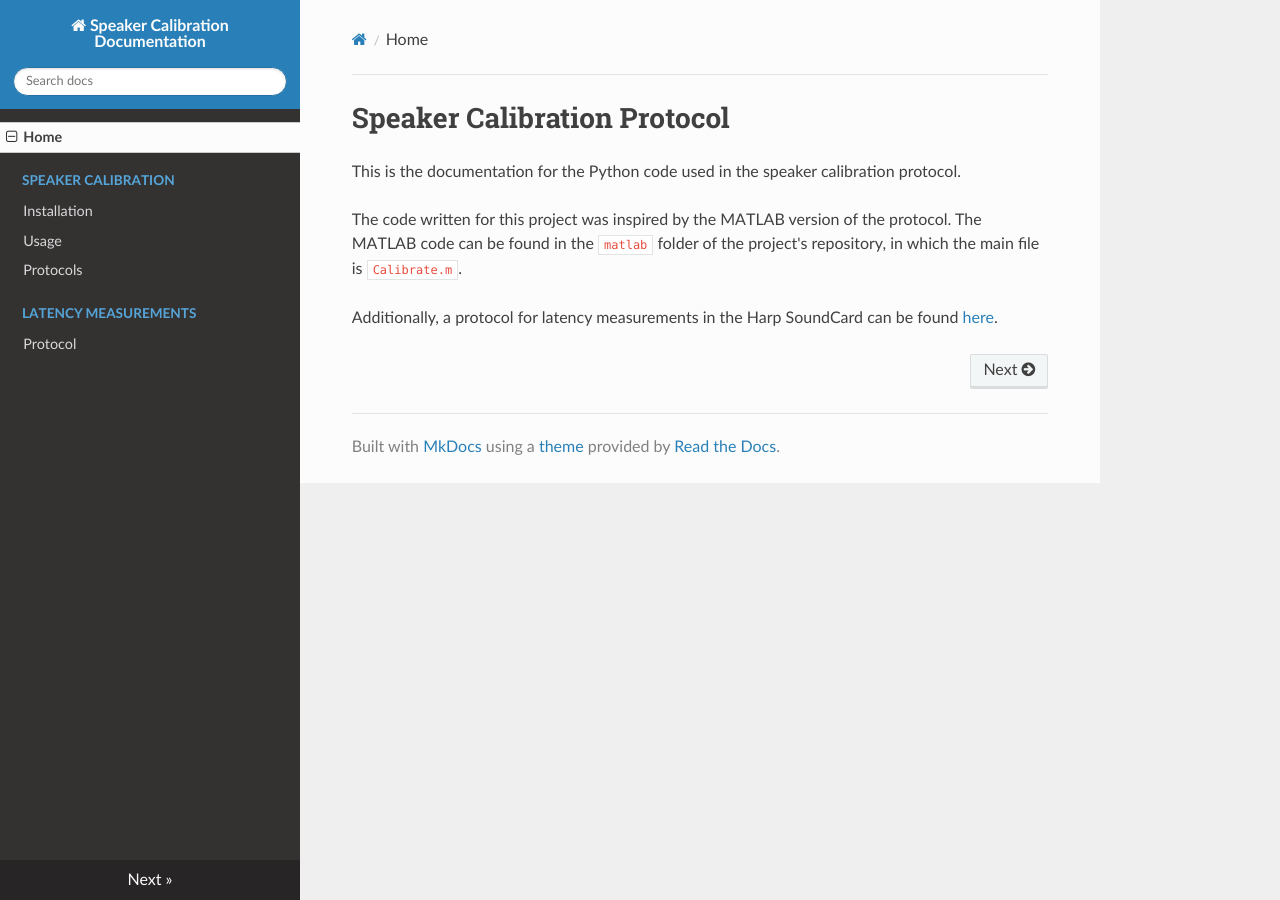
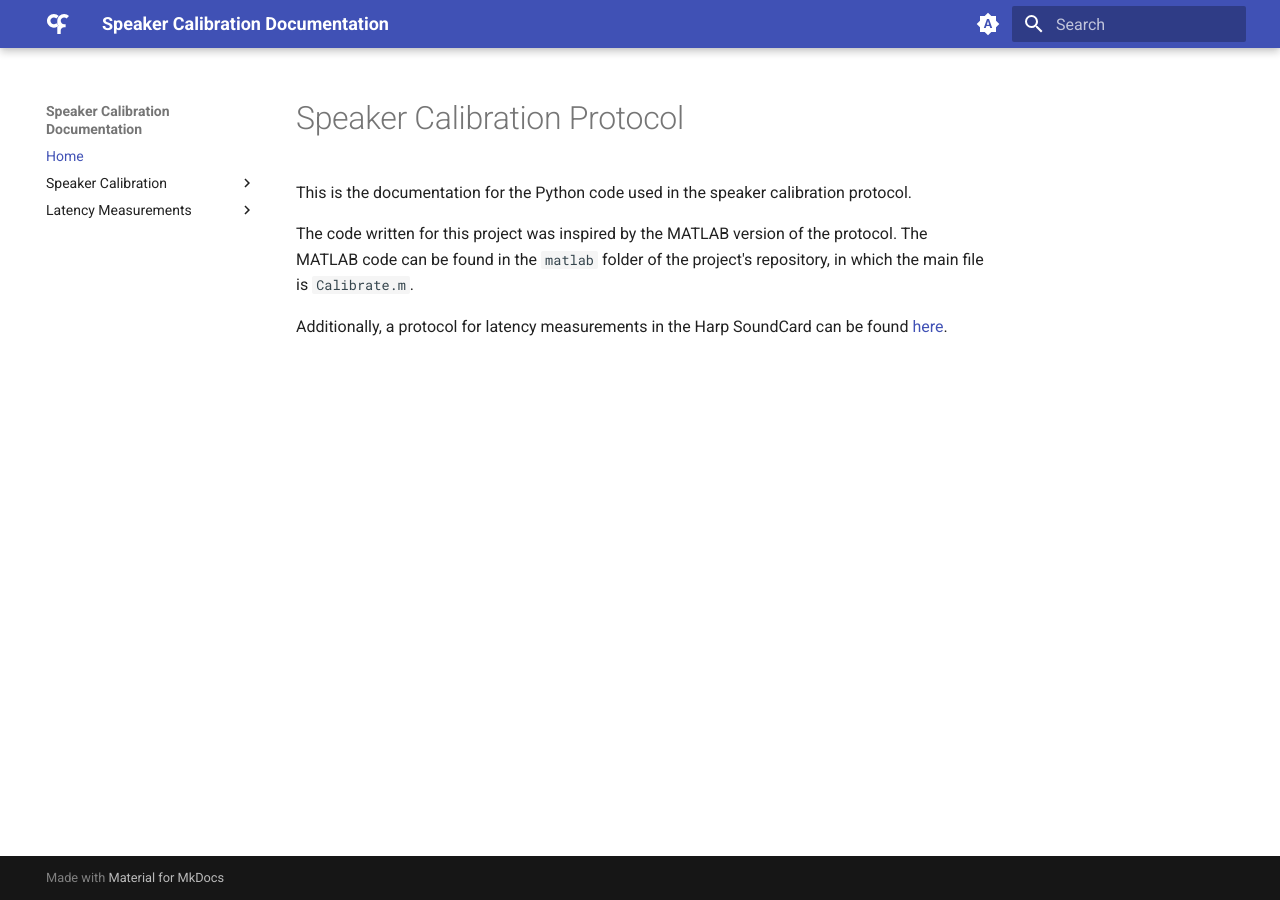
Before and after one commit to fchampalimaud/cdc-speaker-calibration, an MkDocs documentation site: the page built from docs/index.md, in a window 1280 px wide. Built offline with MkDocs 1.6.1 and Material for MkDocs 9.7.7, drawn with Linux system fonts in a browser that asks for light colours; nearby versions of some CDN libraries.

Commit message:
Docs: modify docs theme

```diff
--- a/mkdocs.yml
+++ b/mkdocs.yml
@@ -8,4 +8,21 @@ nav:
   - Latency Measurements:
     - Protocol: latency.md
 theme:
-  name: readthedocs
+  name: material
+  favicon: img/favicon.ico
+  logo: img/logo_white.svg
+  palette:
+  - media: "(prefers-color-scheme)"
+    toggle:
+      icon: material/brightness-auto
+      name: Switch to light mode
+  - media: "(prefers-color-scheme: light)"
+    scheme: default
+    toggle:
+      icon: material/weather-sunny
+      name: Switch to dark mode
+  - media: "(prefers-color-scheme: dark)"
+    scheme: slate
+    toggle:
+      icon: material/weather-night
+      name: Switch to system preference
--- a/pyproject.toml
+++ b/pyproject.toml
@@ -23,13 +23,15 @@ dependencies = [
 [project.optional-dependencies]
 docs = [
     "mkdocs>=1.6.1",
+    "mkdocs-material>=9.6.14",
 ]
 
 [tool.uv.sources]
 pyharp = { git = "https://github.com/harp-tech/pyharp" }
 
 [project.scripts]
-speaker-calibration = "speaker_calibration.main:main"
+cli-app = "speaker_calibration.main:main"
+gui-app = "speaker_calibration.gui:main"
 
 [build-system]
 requires = ["hatchling"]
```
Also changed, not shown: docs/img/logo_white.svg (added), 1 other file.
